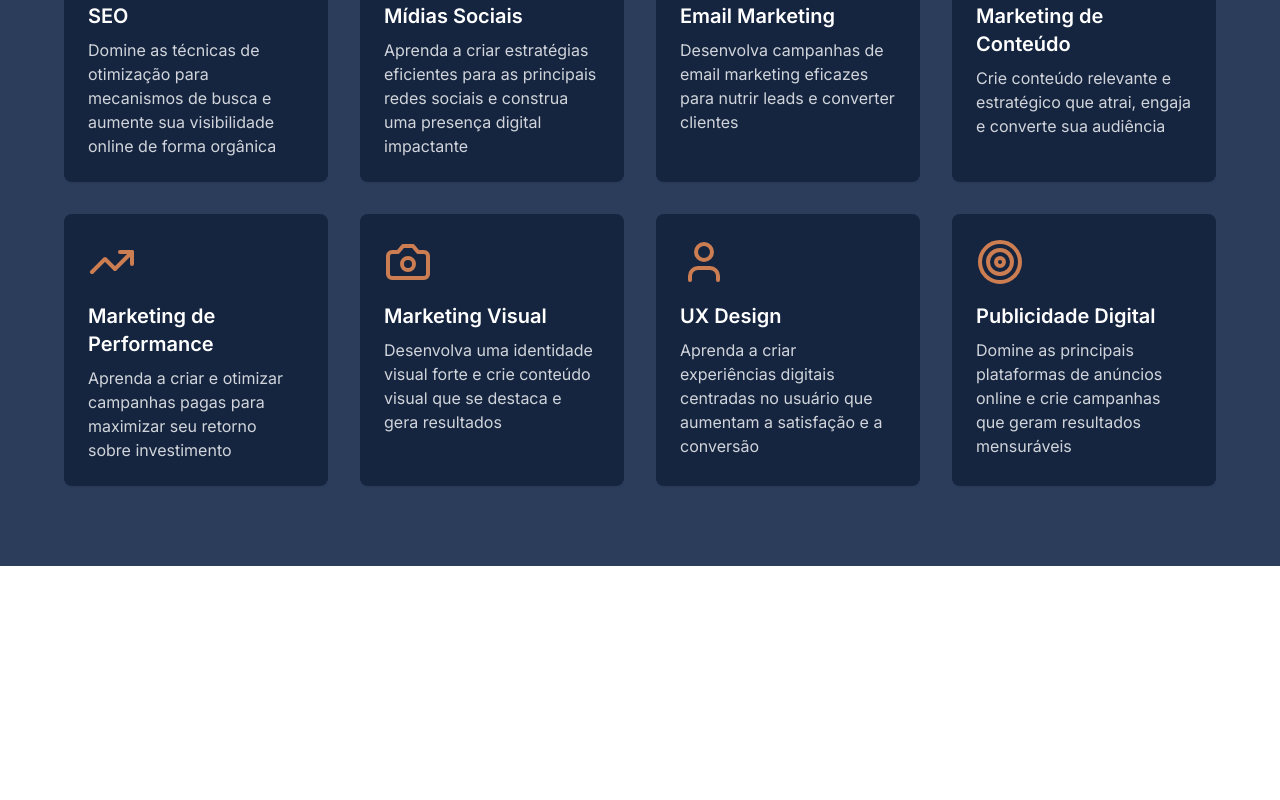
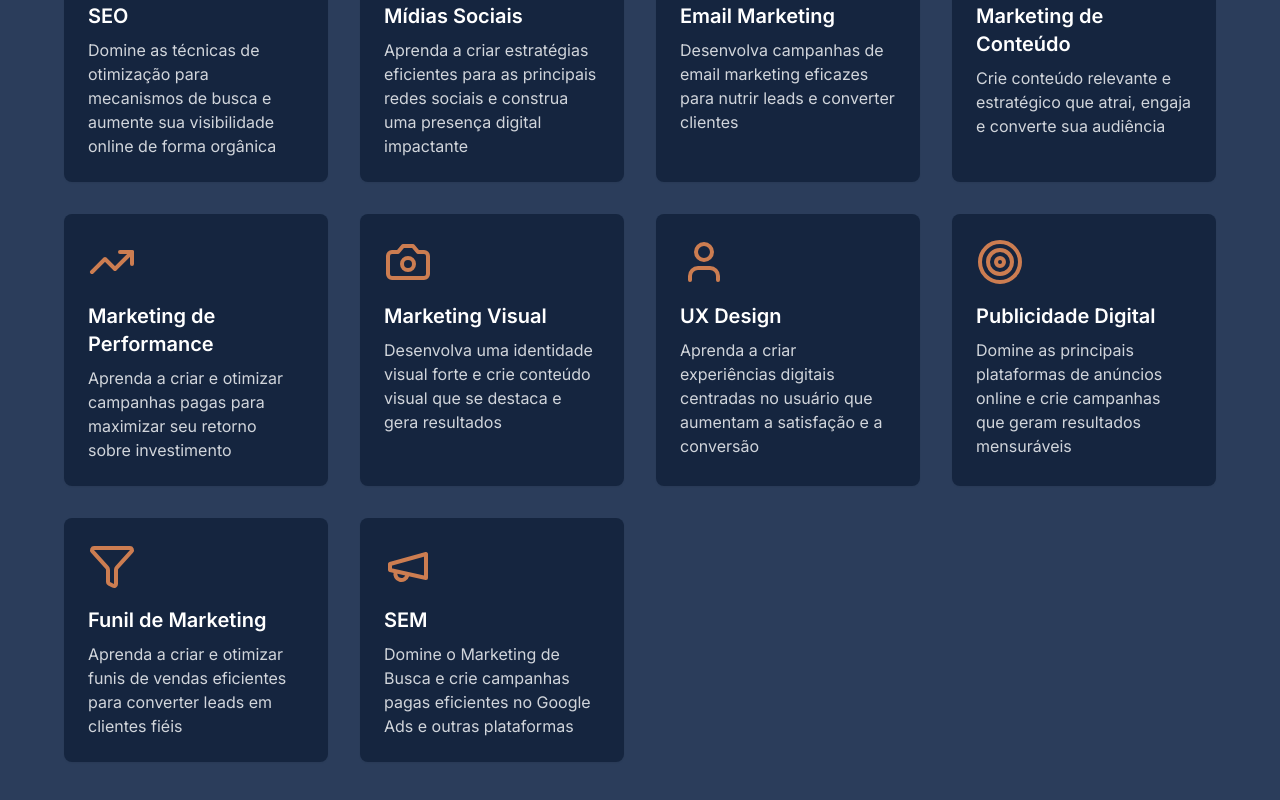
Before and after one commit to Cyllasneto/digital-knowledge-bridge, a React (Vite) app: page / in a window 1280 px wide. Shown: the part 1002-1802 px from the top of the page. Before the commit the page ends 1568 px from the top, so only its background shows below. Built offline with nearby package versions, Linux system fonts and the light colour scheme.

Commit message:
Add marketing funnel areas
Implemented new marketing funnel areas as requested.
[skip gpt_engineer]

```diff
--- a/src/components/MarketingAreas.tsx
+++ b/src/components/MarketingAreas.tsx
@@ -8,7 +8,9 @@ import {
   MessageSquare,
   Camera,
   User,
-  Target
+  Target,
+  Funnel,
+  Megaphone
 } from "lucide-react";
 
 export const areas = [
@@ -51,6 +53,16 @@ export const areas = [
     title: "Publicidade Digital",
     icon: Target,
     description: "Domine as principais plataformas de anúncios online e crie campanhas que geram resultados mensuráveis"
+  },
+  {
+    title: "Funil de Marketing",
+    icon: Funnel,
+    description: "Aprenda a criar e otimizar funis de vendas eficientes para converter leads em clientes fiéis"
+  },
+  {
+    title: "SEM",
+    icon: Megaphone,
+    description: "Domine o Marketing de Busca e crie campanhas pagas eficientes no Google Ads e outras plataformas"
   }
 ];
 
--- a/src/pages/MarketingAreaDetails.tsx
+++ b/src/pages/MarketingAreaDetails.tsx
@@ -55,7 +55,9 @@ const getAreaDescription = (title: string) => {
     "Marketing de Performance": "Marketing de Performance é focado em resultados mensuráveis e otimização constante das campanhas. Através de anúncios pagos em diferentes plataformas, é possível gerar tráfego qualificado, leads e vendas com investimento controlado e ROI mensurável.",
     "Marketing Visual": "O Marketing Visual utiliza elementos visuais para comunicar a mensagem da marca de forma efetiva. Através de design, fotografia, vídeos e identidade visual consistente, busca-se criar uma conexão emocional com o público e fortalecer o reconhecimento da marca.",
     "UX Design": "UX Design (User Experience Design) é a prática de criar produtos digitais que proporcionam experiências significativas e relevantes para os usuários. Envolve pesquisa com usuários, prototipagem, testes de usabilidade e design de interação para garantir que os produtos sejam intuitivos, eficientes e agradáveis de usar.",
-    "Publicidade Digital": "A Publicidade Digital engloba todas as formas de propaganda online, desde anúncios em redes sociais até campanhas de display e search ads. Com ferramentas avançadas de segmentação e análise de dados, é possível criar campanhas altamente direcionadas e mensurar precisamente o retorno sobre o investimento."
+    "Publicidade Digital": "A Publicidade Digital engloba todas as formas de propaganda online, desde anúncios em redes sociais até campanhas de display e search ads. Com ferramentas avançadas de segmentação e análise de dados, é possível criar campanhas altamente direcionadas e mensurar precisamente o retorno sobre o investimento.",
+    "Funil de Marketing": "O Funil de Marketing é uma representação visual do processo de conversão de um cliente, desde o primeiro contato até a compra final. Através de estratégias específicas para cada etapa do funil (consciência, consideração, decisão e fidelização), é possível otimizar a jornada do cliente e aumentar as taxas de conversão.",
+    "SEM": "Search Engine Marketing (SEM) é uma estratégia que combina anúncios pagos em mecanismos de busca com otimização orgânica. Através de campanhas no Google Ads e outras plataformas, é possível alcançar resultados imediatos e mensuráveis, complementando as estratégias de SEO orgânico."
   };
 
   return descriptions[title] || "Descrição em breve.";
```
